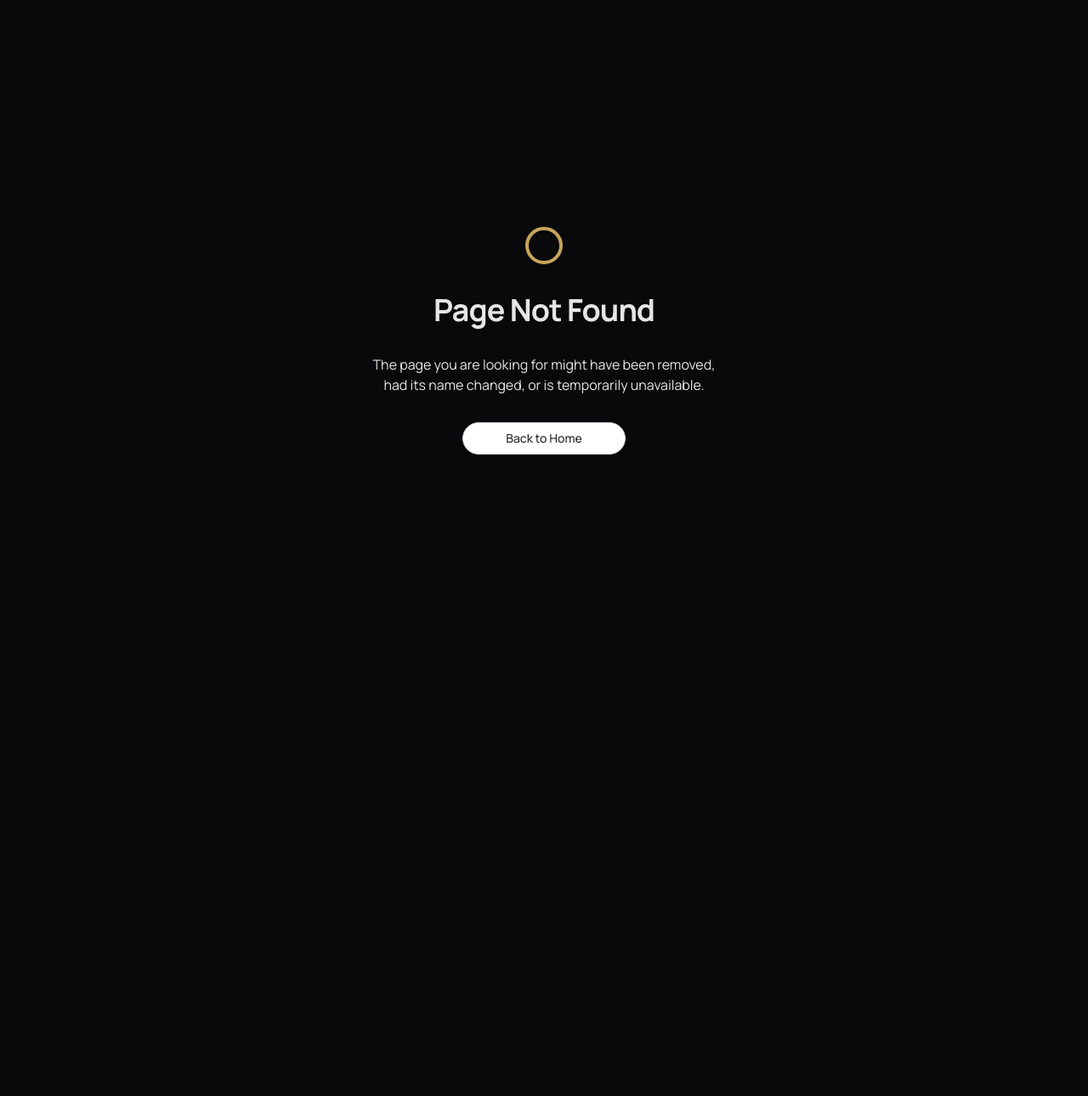
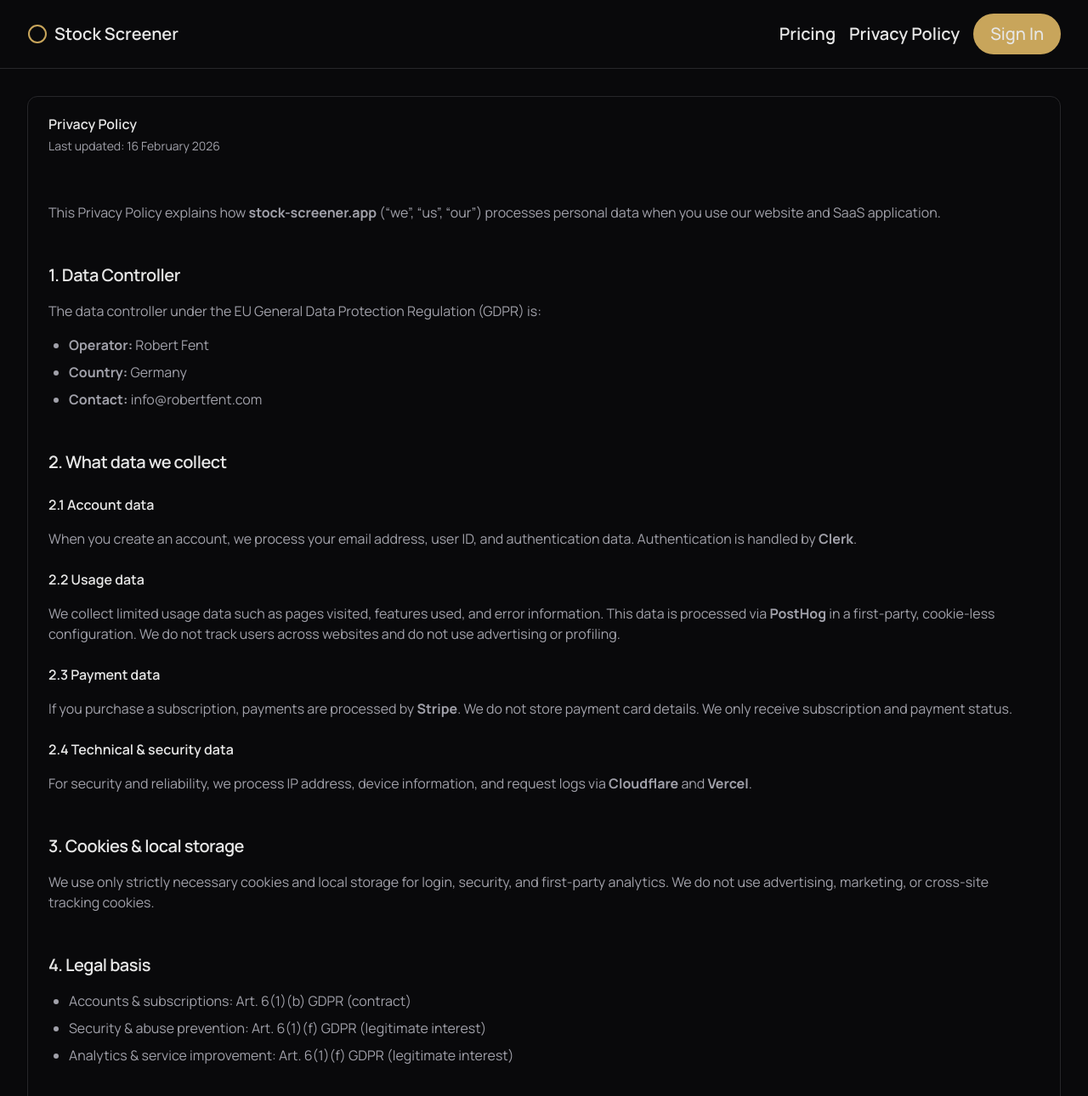
Before and after one commit to RobertFent/stock-screener, a Next.js app: page /privacy-policy in a window 1280 px wide. Before the commit this address had no page. Shown: the top 1290 px of the page at 85% size. Before the commit the page ends 800 px from the top, so only its background shows below. Built offline with nearby package versions, Linux system fonts and the light colour scheme; no server answers.

Commit message:
Added privacy policy

```diff
--- a/app/(landing)/layout.tsx
+++ b/app/(landing)/layout.tsx
@@ -34,7 +34,7 @@ const ClerkMenu = (): JSX.Element => {
 						href='/stock-screener'
 						className='hidden sm:flex items-center'
 					>
-						<span className='ml-4 text-xl font-semibold'>
+						<span className='md:text-xl font-semibold'>
 							Stock Screener
 						</span>
 					</Link>
@@ -51,15 +51,18 @@ const Header = (): JSX.Element => {
 			{/* left items */}
 			<Link href='/stock-screener' className='flex items-center'>
 				<CircleIcon className='h-6 w-6 text-primary' />
-				<span className='ml-2 text-xl font-semibold'>
+				<span className='ml-2 md:text-xl font-semibold'>
 					Stock Screener
 				</span>
 			</Link>
 			{/* right items */}
 			<div className='flex items-center space-x-4'>
 				<Link href='/pricing'>
-					<span className='sm:ml-2 text-xl font-semibold'>
-						Pricing
+					<span className='md:text-xl font-semibold'>Pricing</span>
+				</Link>
+				<Link href='/privacy-policy'>
+					<span className='md:text-xl font-semibold text-nowrap'>
+						Privacy Policy
 					</span>
 				</Link>
 				{/* // todo: blog */}
--- a/app/(landing)/page.tsx
+++ b/app/(landing)/page.tsx
@@ -72,7 +72,7 @@ export default function HomePage(): JSX.Element {
 				</div>
 			</section>
 
-			<section className='py-12 bg-secondary w-full'>
+			<section className='py-6 md:py-12 bg-secondary w-full'>
 				<div className='max-w-7xl mx-auto px-4 sm:px-6 lg:px-8'>
 					<div className='lg:grid lg:grid-cols-3 lg:gap-8'>
 						{FeatureElement(
@@ -94,7 +94,7 @@ export default function HomePage(): JSX.Element {
 				</div>
 			</section>
 
-			<section className='py-16'>
+			<section className='py-12 md:py-16'>
 				<div className='max-w-7xl mx-auto px-4 sm:px-6 lg:px-8'>
 					<div className='max-w-3xl mb-12'>
 						<h2 className='text-3xl font-bold tracking-tight sm:text-4xl'>
--- /dev/null
+++ b/app/(landing)/privacy-policy/page.tsx
@@ -0,0 +1,159 @@
+import { Card, CardContent, CardHeader, CardTitle } from '@/components/ui/card';
+import { JSX } from 'react';
+
+export default function PrivacyPolicy(): JSX.Element {
+	return (
+		<div className='min-h-screen mt-2 md:mt-8 px-2 md:px-8'>
+			<div className='mx-auto max-w-7xl'>
+				<Card>
+					<CardHeader>
+						<CardTitle>Privacy Policy</CardTitle>
+						<p className='text-sm text-muted-foreground'>
+							Last updated: 16 February 2026
+						</p>
+					</CardHeader>
+					<CardContent>
+						<article
+							className='mt-4 md:mt-8 space-y-4 text-foreground
+										[&>h2]:mt-12 [&>h2]:text-xl [&>h2]:font-semibold [&>h2]:tracking-tight
+										[&>h3]:mt-6 [&>h3]:text-base [&>h3]:font-semibold
+										[&>p]:text-muted-foreground
+										[&>ul]:ml-6 [&>ul]:list-disc [&>ul]:space-y-2
+										[&>ul>li]:text-muted-foreground'
+						>
+							<p>
+								This Privacy Policy explains how{' '}
+								<strong>stock-screener.app</strong> (“we”, “us”,
+								“our”) processes personal data when you use our
+								website and SaaS application.
+							</p>
+
+							<h2>1. Data Controller</h2>
+							<p>
+								The data controller under the EU General Data
+								Protection Regulation (GDPR) is:
+							</p>
+							<ul>
+								<li>
+									<strong>Operator:</strong> Robert Fent
+								</li>
+								<li>
+									<strong>Country:</strong> Germany
+								</li>
+								<li>
+									<strong>Contact:</strong>{' '}
+									info@robertfent.com
+								</li>
+							</ul>
+
+							<h2>2. What data we collect</h2>
+
+							<h3>2.1 Account data</h3>
+							<p>
+								When you create an account, we process your
+								email address, user ID, and authentication data.
+								Authentication is handled by{' '}
+								<strong>Clerk</strong>.
+							</p>
+
+							<h3>2.2 Usage data</h3>
+							<p>
+								We collect limited usage data such as pages
+								visited, features used, and error information.
+								This data is processed via{' '}
+								<strong>PostHog</strong> in a first-party,
+								cookie-less configuration. We do not track users
+								across websites and do not use advertising or
+								profiling.
+							</p>
+
+							<h3>2.3 Payment data</h3>
+							<p>
+								If you purchase a subscription, payments are
+								processed by <strong>Stripe</strong>. We do not
+								store payment card details. We only receive
+								subscription and payment status.
+							</p>
+
+							<h3>2.4 Technical & security data</h3>
+							<p>
+								For security and reliability, we process IP
+								address, device information, and request logs
+								via <strong>Cloudflare</strong> and{' '}
+								<strong>Vercel</strong>.
+							</p>
+
+							<h2>3. Cookies & local storage</h2>
+							<p>
+								We use only strictly necessary cookies and local
+								storage for login, security, and first-party
+								analytics. We do not use advertising, marketing,
+								or cross-site tracking cookies.
+							</p>
+
+							<h2>4. Legal basis</h2>
+							<ul>
+								<li>
+									Accounts & subscriptions: Art. 6(1)(b) GDPR
+									(contract)
+								</li>
+								<li>
+									Security & abuse prevention: Art. 6(1)(f)
+									GDPR (legitimate interest)
+								</li>
+								<li>
+									Analytics & service improvement: Art.
+									6(1)(f) GDPR (legitimate interest)
+								</li>
+							</ul>
+
+							<h2>5. Data processors</h2>
+							<ul>
+								<li>Clerk — Authentication</li>
+								<li>Stripe — Payments</li>
+								<li>PostHog — Analytics</li>
+								<li>Cloudflare — Security</li>
+								<li>Vercel — Hosting</li>
+							</ul>
+
+							<p>
+								Data may be processed outside the EU under
+								GDPR-approved safeguards such as Standard
+								Contractual Clauses.
+							</p>
+
+							<h2>6. Data retention</h2>
+							<p>
+								Account data is kept until you delete your
+								account. Billing data is stored as required by
+								law. Security and analytics data is retained
+								only as long as necessary.
+							</p>
+
+							<h2>7. Your rights</h2>
+							<p>
+								You have the right to access, correct, delete,
+								restrict, object to processing, receive a copy
+								of your data, and lodge a complaint with a data
+								protection authority.
+							</p>
+
+							<h2>8. Account deletion</h2>
+							<p>
+								You can delete your account at any time.
+								Personal data will be removed unless legal
+								retention obligations apply.
+							</p>
+
+							<h2>9. Changes</h2>
+							<p>
+								We may update this Privacy Policy. The current
+								version is always available on this page.
+							</p>
+						</article>
+					</CardContent>
+				</Card>
+			</div>
+		</div>
+	);
+}
--- a/app/(saas)/layout.tsx
+++ b/app/(saas)/layout.tsx
@@ -11,7 +11,7 @@ const Header = (): JSX.Element => {
 			{/* left items */}
 			<Link href='/stock-screener' className='flex items-center'>
 				<CircleIcon className='h-6 w-6 text-primary' />
-				<span className='ml-2 text-xl font-semibold'>
+				<span className='ml-2 md:text-xl font-semibold'>
 					Stock Screener
 				</span>
 			</Link>
@@ -21,7 +21,7 @@ const Header = (): JSX.Element => {
 					href='/stock-screener'
 					className='hidden sm:flex items-center'
 				>
-					<span className='ml-4 text-xl font-semibold'>
+					<span className='md:text-xl font-semibold'>
 						Stock Screener
 					</span>
 				</Link>
@@ -29,7 +29,7 @@ const Header = (): JSX.Element => {
 					href='/stock-screener/settings'
 					className='flex items-center'
 				>
-					<span className='ml-4 text-xl font-semibold'>Settings</span>
+					<span className='md:text-xl font-semibold'>Settings</span>
 				</Link>
 				<UserButton />
 			</div>
```
